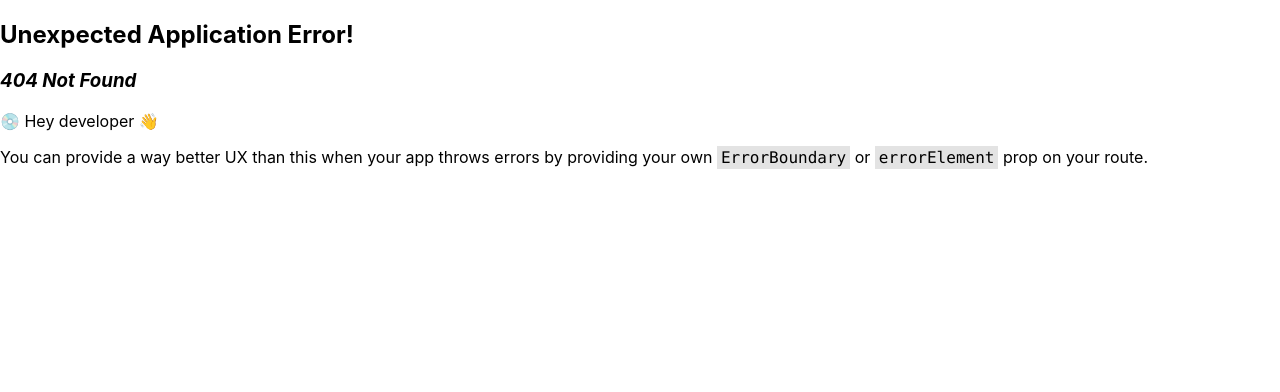
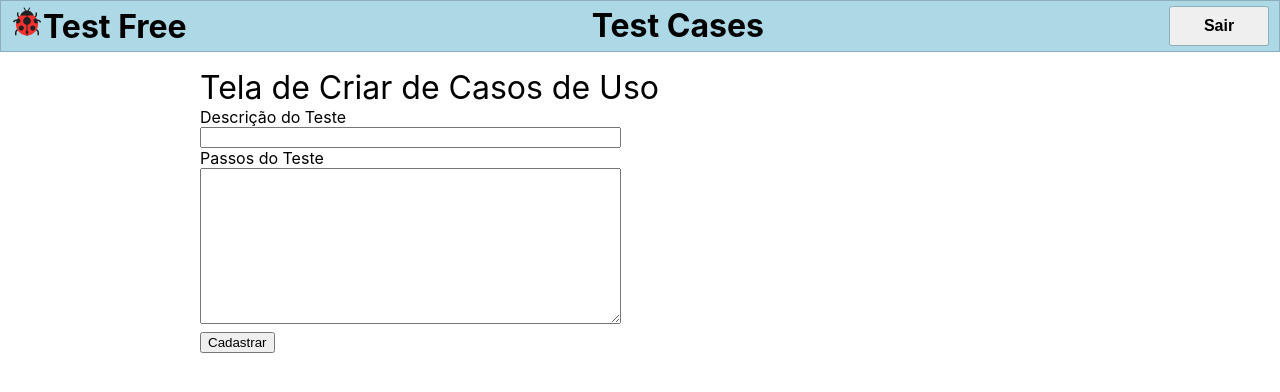
Before and after one commit to luaschelb/testfree, a React (Create React App) app in the folder app/: page /create_testcases in a window 1280 px wide. Before the commit this address had no page. Shown: the top 392 px of the page. Built offline with nearby package versions, Linux system fonts and the light colour scheme.

Commit message:
Criada e integrada tela de criar casos de teste

```diff
--- a/app/src/Screens/HomeScreen.tsx
+++ /dev/null
@@ -1,17 +0,0 @@
-import { Link } from "react-router-dom";
-import Header from "../components/Header/Header";
-
-function HomeScreen() {
-    return (
-        <>
-            <Header />
-            <h1>Test Home Page</h1>
-            <p>Esta tela serve de placeholder para uma futura tela inicial</p>
-            <p>Links para as outras páginas:</p>
-            <Link to="/">Home Page</Link>
-            <Link to="/testcases">Test Cases</Link>
-        </>
-    )
-}
-
-export default HomeScreen;
--- a/app/src/Screens/TestCaseScreen.css
+++ /dev/null
@@ -1,13 +0,0 @@
-.TestCaseScreenContainer {
-    display: flex;
-    flex-direction: column;
-}
-
-.AddTestCaseButton {
-    margin: 0 0 0 15%;
-    max-width: 250px;
-}
-
-.TestCaseScreenContainer__title {
-    font-size: 2em;
-}
--- a/app/src/Screens/TestCaseScreen.tsx
+++ /dev/null
@@ -1,18 +0,0 @@
-import Header from "../components/Header/Header";
-import TestCaseTable from "../components/TestCaseTable/TestCaseTable";
-import "./TestCaseScreen.css"
-
-function TestCaseScreen() {
-    return (
-        <>
-            <Header />
-            <div className="TestCaseScreenContainer">
-                <span className="TestCaseScreenContainer__title">Tela de Casos de Uso</span>
-                <button className="AddTestCaseButton">Adicionar Caso de Teste</button>
-                <TestCaseTable />
-            </div>
-        </>
-    )
-}
-
-export default TestCaseScreen;
--- a/app/src/components/TestCaseTable/TestCaseTable.css
+++ b/app/src/components/TestCaseTable/TestCaseTable.css
@@ -4,5 +4,5 @@
 }
 
 .tableContainer table {
-    margin: 0 15% 0 15%;
+    margin: 0 0% 0 0%;
 }
--- /dev/null
+++ b/app/src/screens/CreateTestCaseScreen/CreateTestCaseScreen.css
@@ -0,0 +1,23 @@
+.CreateTestCaseScreenContainer {
+    display: flex;
+    flex-direction: column;
+    padding: 16px 200px 0px 200px;
+}
+
+.CreateTestCaseScreenContainer__title {
+    font-size: 2em;
+}
+
+.CreateTestCaseScreenContainer form{
+    display: flex;
+    flex-direction: column;
+}
+
+.CreateTestCaseScreenContainer > *{
+    max-width: fit-content;
+}
+
+.CreateTestCaseScreenContainer button{
+    margin: 8px 0 0 0;
+    max-width: fit-content;
+}
--- /dev/null
+++ b/app/src/screens/CreateTestCaseScreen/CreateTestCaseScreen.tsx
@@ -0,0 +1,65 @@
+import Header from "../../components/Header/Header";
+import "./CreateTestCaseScreen.css";
+import { FormEvent, useState } from "react";
+import { useNavigate } from "react-router-dom";
+
+function CreateTestCaseScreen() {
+    const [shouldRedirect, setShouldRedirect] = useState(false)
+    const navigate = useNavigate();
+
+    async function submit(event: FormEvent) {
+        event.preventDefault();
+
+        const description = (document.getElementById("testDescription") as HTMLInputElement).value;
+        const steps = (document.getElementById("testSteps") as HTMLTextAreaElement).value;
+
+        if (!description.trim() || !steps.trim()) {
+            alert('Todos os campos são obrigatórios.');
+            return;
+        }
+
+        const data = {
+            description: description,
+            steps: steps
+        };
+
+        try {
+            const response = await fetch('http://localhost:8080/testcases', {
+                method: 'POST',
+                headers: {
+                    'Content-Type': 'application/json'
+                },
+                body: JSON.stringify(data)
+            });
+
+            if (!response.ok) {
+                throw new Error('Erro no servidor.');
+            }
+
+            const result = await response.json();
+            console.log('Success:', result);
+            alert("Sucesso")
+            navigate("/testcases");
+        } catch (error) {
+            alert('Erro ao cadastrar caso de teste: ' + (error as Error).message);
+        }
+    }
+
+    return (
+        <>
+            <Header />
+            <div className="CreateTestCaseScreenContainer">
+                <div className="CreateTestCaseScreenContainer__title">Tela de Criar de Casos de Uso</div>
+                <form onSubmit={submit}>
+                    <div>Descrição do Teste</div>
+                    <input type="text" id="testDescription"></input>
+                    <div>Passos do Teste</div>
+                    <textarea id="testSteps" rows={10} cols={50}></textarea>
+                    <button type='submit'>Cadastrar</button>
+                </form>
+            </div>
+        </>
+    );
+}
+
+export default CreateTestCaseScreen;
--- /dev/null
+++ b/app/src/screens/HomeScreen/HomeScreen.css
@@ -0,0 +1,9 @@
+.HomeScreenContainer {
+    display: flex;
+    flex-direction: column;
+    padding: 16px 200px 0px 200px;
+}
+
+.HomeScreenLinks {
+    max-width: fit-content;
+}
--- /dev/null
+++ b/app/src/screens/HomeScreen/HomeScreen.tsx
@@ -0,0 +1,20 @@
+import { Link } from "react-router-dom";
+import Header from "../../components/Header/Header";
+import "./HomeScreen.css"
+
+function HomeScreen() {
+    return (
+        <>
+            <Header />
+            <div className="HomeScreenContainer">
+                <h1>Test Home Page</h1>
+                <p>Esta tela serve de placeholder para uma futura tela inicial</p>
+                <p>Links para as outras páginas:</p>
+                <Link to="/" className="HomeScreenLinks">Home Page</Link>
+                <Link to="/testcases"className="HomeScreenLinks">Test Cases</Link>
+            </div>
+        </>
+    )
+}
+
+export default HomeScreen;
--- /dev/null
+++ b/app/src/screens/TestCaseScreen/TestCaseScreen.css
@@ -0,0 +1,21 @@
+.TestCaseScreenContainer {
+    display: flex;
+    flex-direction: column;
+    padding: 16px 15% 0px 15%;
+}
+
+.AddTestCaseButton {
+    margin: 8px 0 16px 0;
+    max-width: 250px;
+    text-decoration: inherit;
+    color: black;
+    font-weight: 550;
+    text-align: center;
+    background-color: #eef;
+    border: 1px solid grey;
+}
+
+.TestCaseScreenContainer__title {
+    font-size: 2em;
+    margin-bottom: 16px;
+}
--- /dev/null
+++ b/app/src/screens/TestCaseScreen/TestCaseScreen.tsx
@@ -0,0 +1,19 @@
+import { Link } from "react-router-dom";
+import Header from "../../components/Header/Header";
+import TestCaseTable from "../../components/TestCaseTable/TestCaseTable";
+import "./TestCaseScreen.css"
+
+function TestCaseScreen() {
+    return (
+        <>
+            <Header />
+            <div className="TestCaseScreenContainer">
+                <div className="TestCaseScreenContainer__title">Tela de Casos de Uso</div>
+                <Link to="/create_testcases" className="AddTestCaseButton">Adicionar Caso de Teste</Link>
+                <TestCaseTable />
+            </div>
+        </>
+    )
+}
+
+export default TestCaseScreen;
```
Also changed, not shown: app/src/index.tsx (+7 -2 lines), 1 other file (tests, documents, lock files or other folders).
